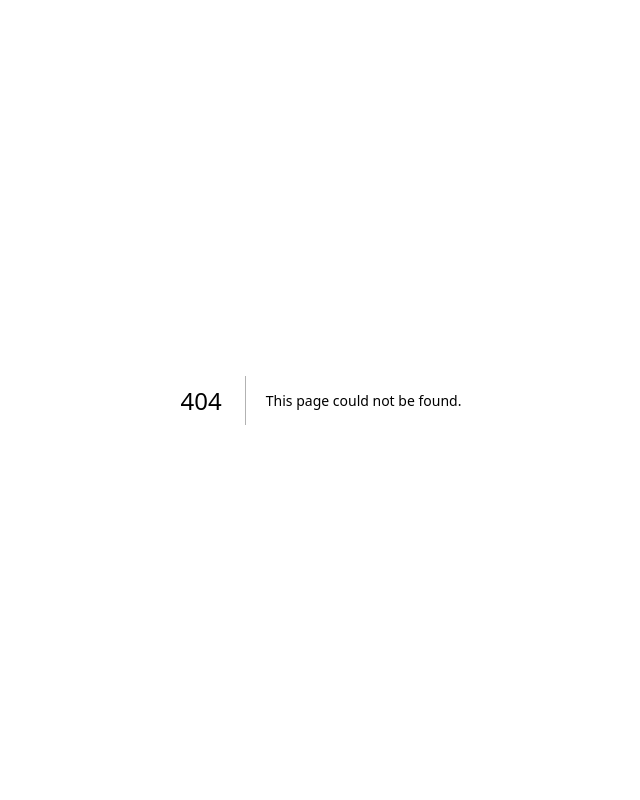
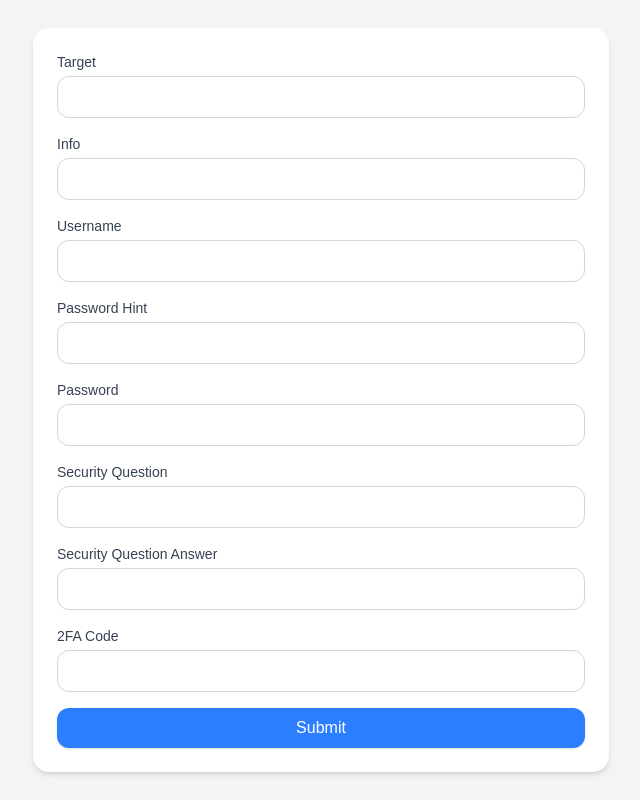
Before and after one commit to AidanRichardson/hackme.daily, a Next.js app: page /create in a window 1280 px wide. Before the commit this address had no page. Shown: the whole page, without its empty margins (319-959 px from the left). Built offline with nearby package versions, Linux system fonts and the light colour scheme.

Commit message:
Created basic form to enter Q&As for the game, setup API route to accept POSTs from the form

```diff
--- /dev/null
+++ b/app/api/create/route.js
@@ -0,0 +1,5 @@
+export async function POST(req) {
+  const data = await req.json();
+  console.log("Form data received:", data); // 👈 prints in terminal
+  return new Response(JSON.stringify({ success: true }), { status: 200 });
+}
--- /dev/null
+++ b/app/create/createform.tsx
@@ -0,0 +1,181 @@
+"use client";
+
+import { ChangeEvent, FormEvent, useState } from "react";
+
+export default function CreateForm() {
+  const [formData, setFormData] = useState({
+    Target: "",
+    Info: "",
+    Username: "",
+    PasswordHint: "",
+    Password: "",
+    SecurityQ: "",
+    SecurityQAnswer: "",
+    TwoFACode: "",
+  });
+
+  const handleChange = (e: ChangeEvent<HTMLInputElement>) => {
+    setFormData({ ...formData, [e.target.name]: e.target.value });
+  };
+
+  const handleSubmit = async (e: FormEvent<HTMLFormElement>) => {
+    e.preventDefault();
+    const res = await fetch("/api/create", {
+      method: "POST",
+      headers: { "Content-Type": "application/json" },
+      body: JSON.stringify(formData),
+    });
+    const data = await res.json();
+    console.log(data);
+  };
+
+  return (
+    <form
+      onSubmit={handleSubmit}
+      className="w-full max-w-xl mx-auto p-6 bg-white rounded-2xl shadow-md space-y-4"
+    >
+      <div>
+        <label
+          htmlFor="Target"
+          className="block text-sm font-medium text-gray-700 mb-1"
+        >
+          Target
+        </label>
+        <input
+          type="text"
+          name="Target"
+          id="Target"
+          value={formData.Target}
+          onChange={handleChange}
+          className="w-full rounded-xl border border-gray-300 p-2 focus:border-blue-500 focus:ring focus:ring-blue-200 outline-none"
+        />
+      </div>
+
+      <div>
+        <label
+          htmlFor="Info"
+          className="block text-sm font-medium text-gray-700 mb-1"
+        >
+          Info
+        </label>
+        <input
+          type="text"
+          name="Info"
+          id="Info"
+          value={formData.Info}
+          onChange={handleChange}
+          className="w-full rounded-xl border border-gray-300 p-2 focus:border-blue-500 focus:ring focus:ring-blue-200 outline-none"
+        />
+      </div>
+
+      <div>
+        <label
+          htmlFor="Username"
+          className="block text-sm font-medium text-gray-700 mb-1"
+        >
+          Username
+        </label>
+        <input
+          type="text"
+          name="Username"
+          id="Username"
+          value={formData.Username}
+          onChange={handleChange}
+          className="w-full rounded-xl border border-gray-300 p-2 focus:border-blue-500 focus:ring focus:ring-blue-200 outline-none"
+        />
+      </div>
+
+      <div>
+        <label
+          htmlFor="Password Hint"
+          className="block text-sm font-medium text-gray-700 mb-1"
+        >
+          Password Hint
+        </label>
+        <input
+          type="text"
+          name="PasswordHint"
+          id="PasswordHint"
+          value={formData.PasswordHint}
+          onChange={handleChange}
+          className="w-full rounded-xl border border-gray-300 p-2 focus:border-blue-500 focus:ring focus:ring-blue-200 outline-none"
+        />
+      </div>
+
+      <div>
+        <label
+          htmlFor="Password"
+          className="block text-sm font-medium text-gray-700 mb-1"
+        >
+          Password
+        </label>
+        <input
+          type="text"
+          name="Password"
+          id="Password"
+          value={formData.Password}
+          onChange={handleChange}
+          className="w-full rounded-xl border border-gray-300 p-2 focus:border-blue-500 focus:ring focus:ring-blue-200 outline-none"
+        />
+      </div>
+
+      <div>
+        <label
+          htmlFor="Security Question"
+          className="block text-sm font-medium text-gray-700 mb-1"
+        >
+          Security Question
+        </label>
+        <input
+          type="text"
+          name="SecurityQ"
+          id="SecurityQ"
+          value={formData.SecurityQ}
+          onChange={handleChange}
+          className="w-full rounded-xl border border-gray-300 p-2 focus:border-blue-500 focus:ring focus:ring-blue-200 outline-none"
+        />
+      </div>
+
+      <div>
+        <label
+          htmlFor="Security Question Answer"
+          className="block text-sm font-medium text-gray-700 mb-1"
+        >
+          Security Question Answer
+        </label>
+        <input
+          type="text"
+          name="SecurityQAnswer"
+          id="SecurityQAnswer"
+          value={formData.SecurityQAnswer}
+          onChange={handleChange}
+          className="w-full rounded-xl border border-gray-300 p-2 focus:border-blue-500 focus:ring focus:ring-blue-200 outline-none"
+        />
+      </div>
+
+      <div>
+        <label
+          htmlFor="2FA Code"
+          className="block text-sm font-medium text-gray-700 mb-1"
+        >
+          2FA Code
+        </label>
+        <input
+          type="text"
+          name="TwoFACode"
+          id="TwoFACode"
+          value={formData.TwoFACode}
+          onChange={handleChange}
+          className="w-full rounded-xl border border-gray-300 p-2 focus:border-blue-500 focus:ring focus:ring-blue-200 outline-none"
+        />
+      </div>
+
+      <button
+        type="submit"
+        className="w-full bg-blue-500 text-white font-medium py-2 rounded-xl shadow hover:bg-blue-600 transition duration-200"
+      >
+        Submit
+      </button>
+    </form>
+  );
+}
--- /dev/null
+++ b/app/create/page.tsx
@@ -0,0 +1,9 @@
+import MyForm from "./createform";
+
+export default function Home() {
+  return (
+    <main className="flex min-h-screen items-center justify-center bg-gray-100">
+      <MyForm />
+    </main>
+  );
+}
--- a/app/layout.tsx
+++ b/app/layout.tsx
@@ -13,9 +13,7 @@ export default function RootLayout({
 }>) {
   return (
     <html lang="en">
-      <body>
-        {children}
-      </body>
+      <body>{children}</body>
     </html>
   );
 }
--- a/app/page.tsx
+++ b/app/page.tsx
@@ -1,5 +1,3 @@
 export default function Home() {
-  return (
-    <div></div>
-  );
+  return <div></div>;
 }
```
